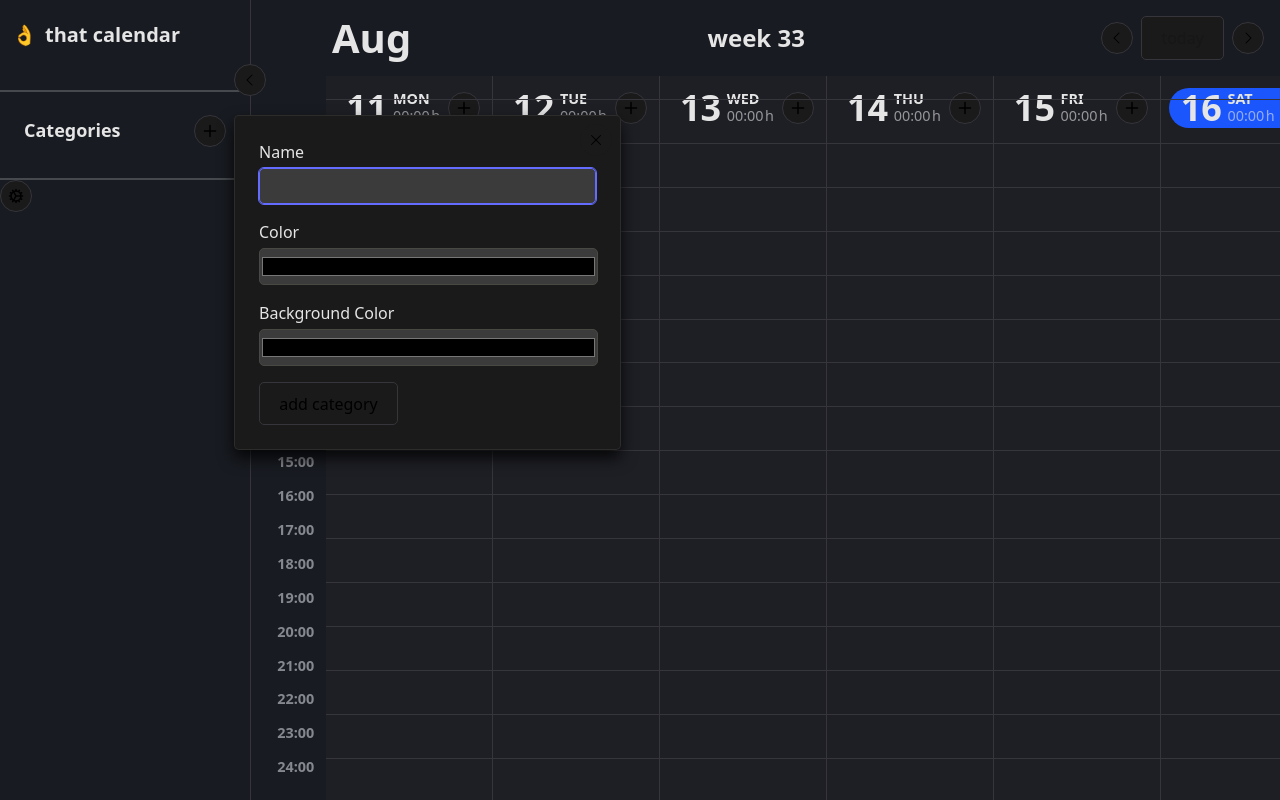
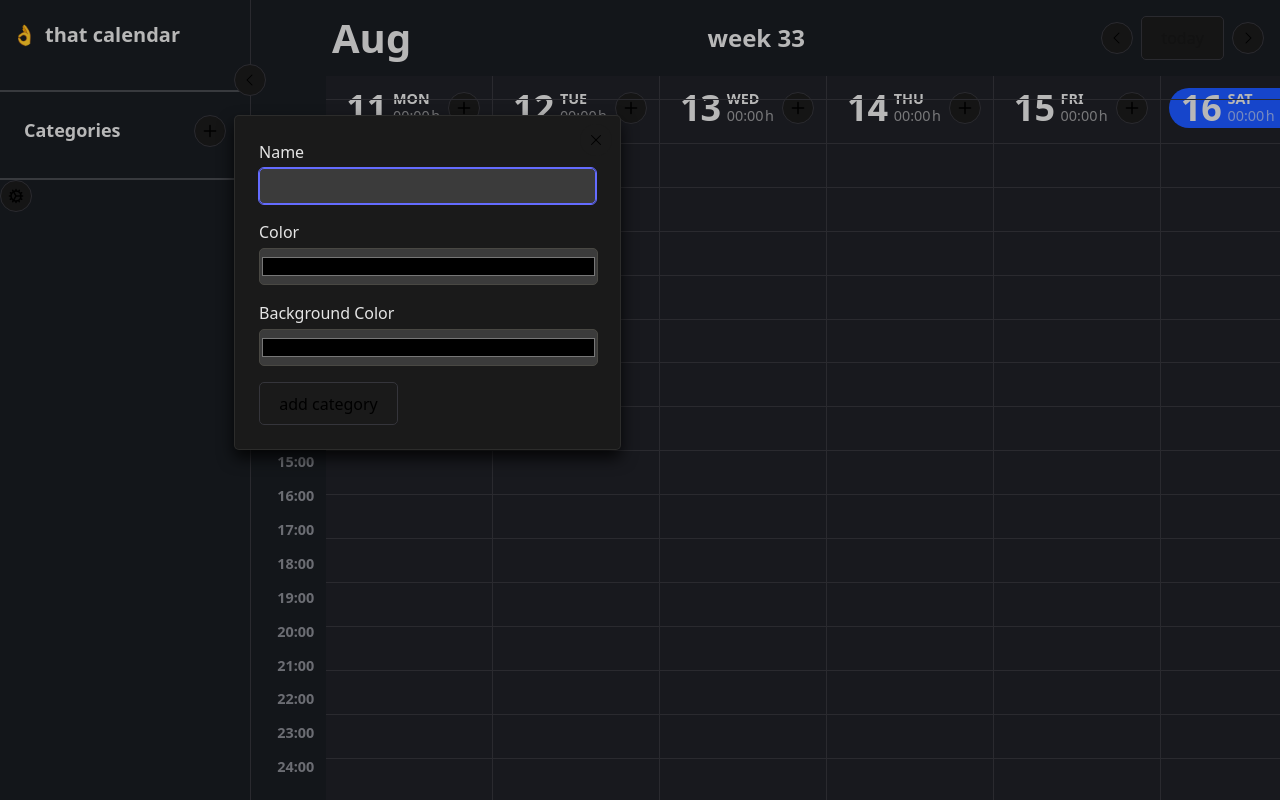
Before and after one commit to fraulueneburg/thatcalendar-fe, a React (Vite) app: page / in a window 1280 px wide. Both pictures are taken after a click on the button 210 px from the left and 130 px from the top of the page. Built offline with nearby package versions, Linux system fonts and the light colour scheme.

Commit message:
feature (popover): add conditional display, add backdrop

```diff
--- a/src/components/Popover.tsx
+++ b/src/components/Popover.tsx
@@ -27,7 +27,6 @@ export const Popover = ({
 	withArrow,
 }: PopoverProps) => {
 	const [isOpen, setIsOpen] = useState(false)
-
 	const ref = useRef<HTMLDivElement>(null)
 
 	useCloseOnClickOutside({
@@ -43,18 +42,21 @@ export const Popover = ({
 						{trigger}
 					</ArkPopover.Trigger>
 				)}
+				{isOpen && (
 					<ArkPopover.Positioner ref={ref} className={`${isModal ? 'modal' : ''}${className ? ` ${className}` : ''}`}>
 						<ArkPopover.Content>
 							{withArrow && <ArkPopover.Arrow />}
 							{title && <ArkPopover.Title>{title}</ArkPopover.Title>}
 							{description && <ArkPopover.Description>{description}</ArkPopover.Description>}
 							{children}
-						<ArkPopover.CloseTrigger className="btn-round" onClick={() => setIsOpen(false)}>
+							<ArkPopover.CloseTrigger className="btn-round" onClick={() => setIsOpen((prev) => !prev)}>
 								<IconClose />
 							</ArkPopover.CloseTrigger>
 						</ArkPopover.Content>
 					</ArkPopover.Positioner>
+				)}
 			</ArkPopover.Root>
+			{isOpen && <div className="popover-backdrop"></div>}
 		</>
 	)
 }
--- a/src/styles/App.scss
+++ b/src/styles/App.scss
@@ -802,6 +802,18 @@ fieldset {
 	}
 }
 
+.popover-backdrop {
+	background: rgba(0, 0, 0, 0.2);
+	position: fixed;
+	top: 0;
+	right: 0;
+	left: 0;
+	bottom: 0;
+	width: 100dvw;
+	height: 100dvh;
+	z-index: 5;
+}
+
 // FORM NEW CATEGORY
 
 .form-new-category {
```
Lines whose indentation alone changed are shown as unchanged.
